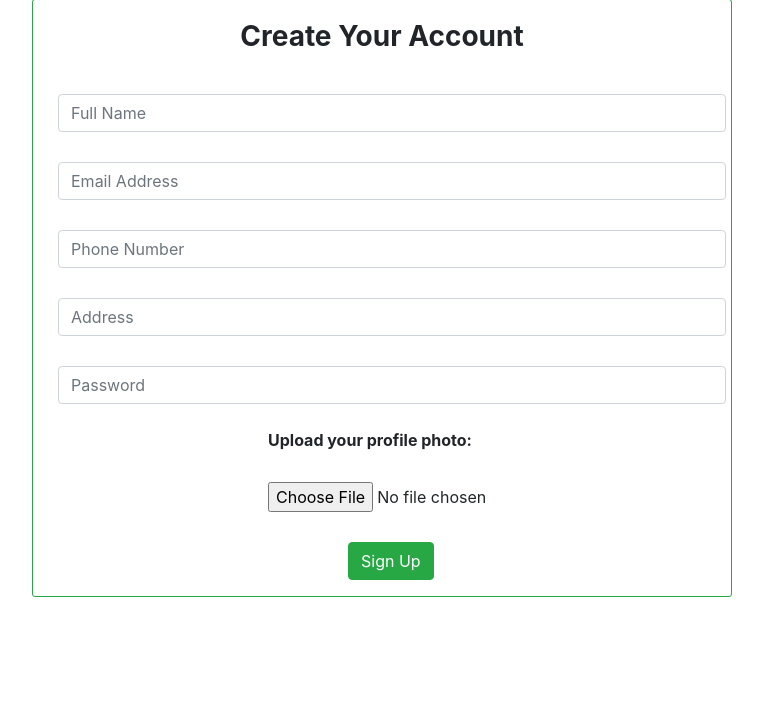
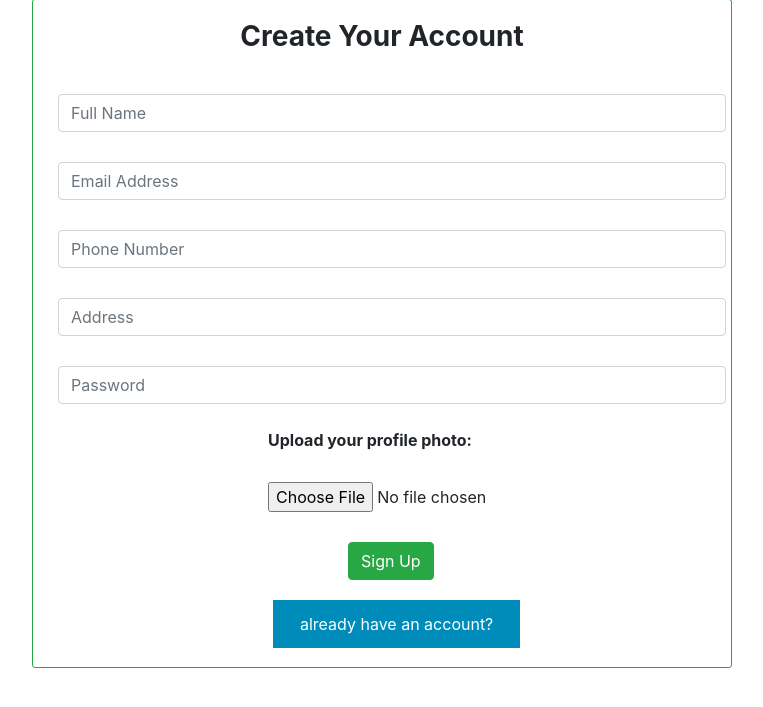
Before and after one commit to AbdelrahmanElewaa/eshtrely, a PHP site: page /signupForm.php in a window 1280 px wide. Shown: the part 51-758 px from the top of the page, without its empty margins (258-1021 px from the left). Run offline with PHP 8.4, Linux system fonts and the light colour scheme; some libraries are stand-ins or nearby versions.

Commit message:
Add files via upload

```diff
--- a/signupForm.php
+++ b/signupForm.php
@@ -79,6 +79,20 @@
 }
 
 </style>
+<style>
+input[type=button]{
+  background-color: #008CBA;
+  border: none;
+  color: white;
+  padding: 12px 27px;
+  text-decoration: none;
+  margin: 3px 1px;
+  margin-top: 20px;
+  margin-left: 225px;
+
+  cursor: pointer;
+}
+</style>
 </head>
 <body>
     <!-- <span class="border border-success"></span> -->
@@ -101,7 +115,10 @@
 <b id="uploadtext" style="margin-left:220px">Upload your profile photo:<b><br>
 <input type="file" style="margin-left:220px"name="photo"  class="ProfilePhoto" id="photo"  onchange="return fileValidation()"><br>
 <input type="hidden" value="customer" name="role" >
-<input type="submit" style="margin-left:300px" value="Sign Up" name="signup" class="btn btn-success signupbtn" class="form-control">
+
+<input type="submit" style="margin-left:300px" value="Sign Up" name="signup" class="btn btn-success signupbtn" class="form-control"><br>
+
+<input  type="button" onclick="window.location.href='loginform.php'" value="already have an account?" />
     </form>
 </div>
 </body>
```
